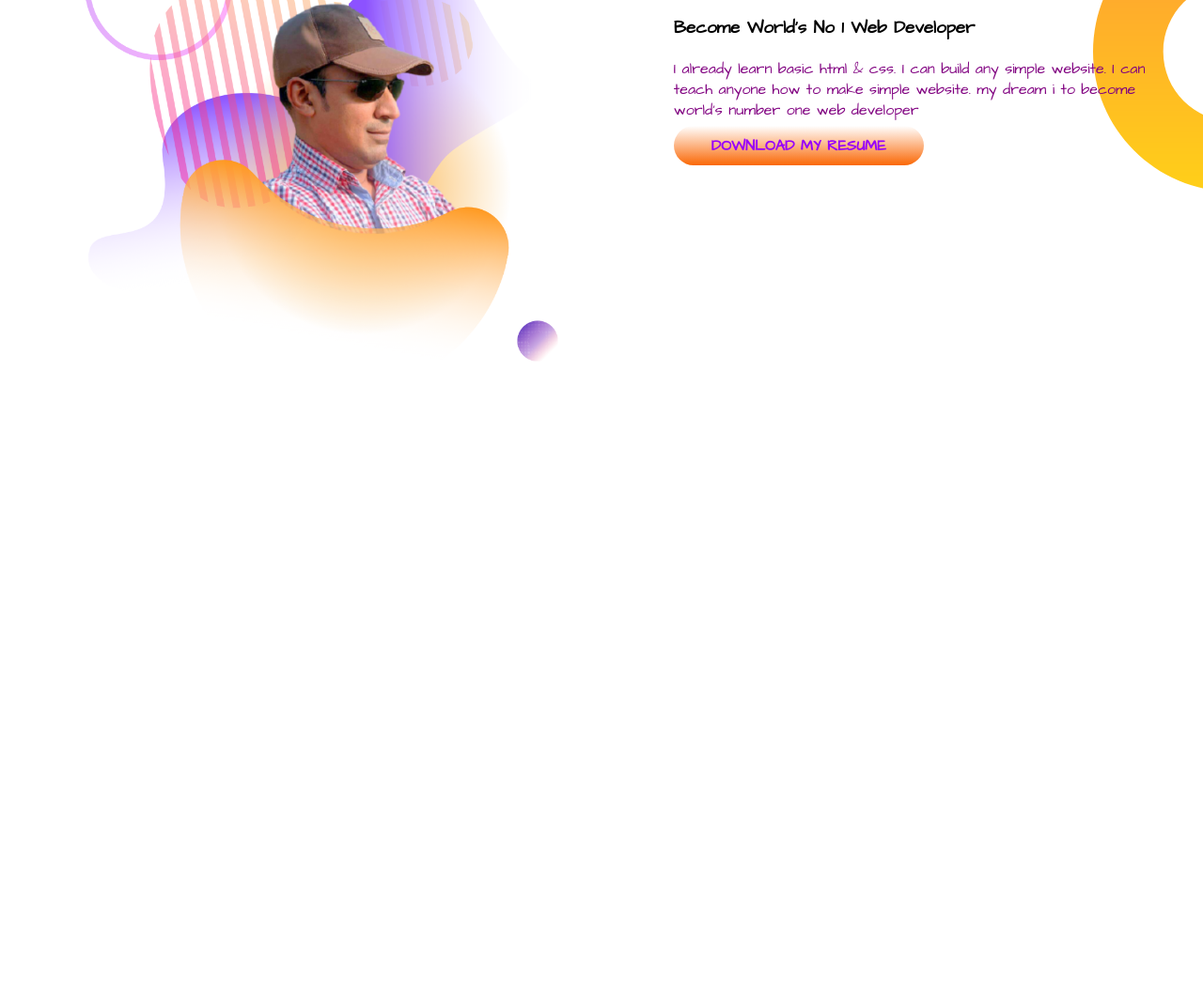
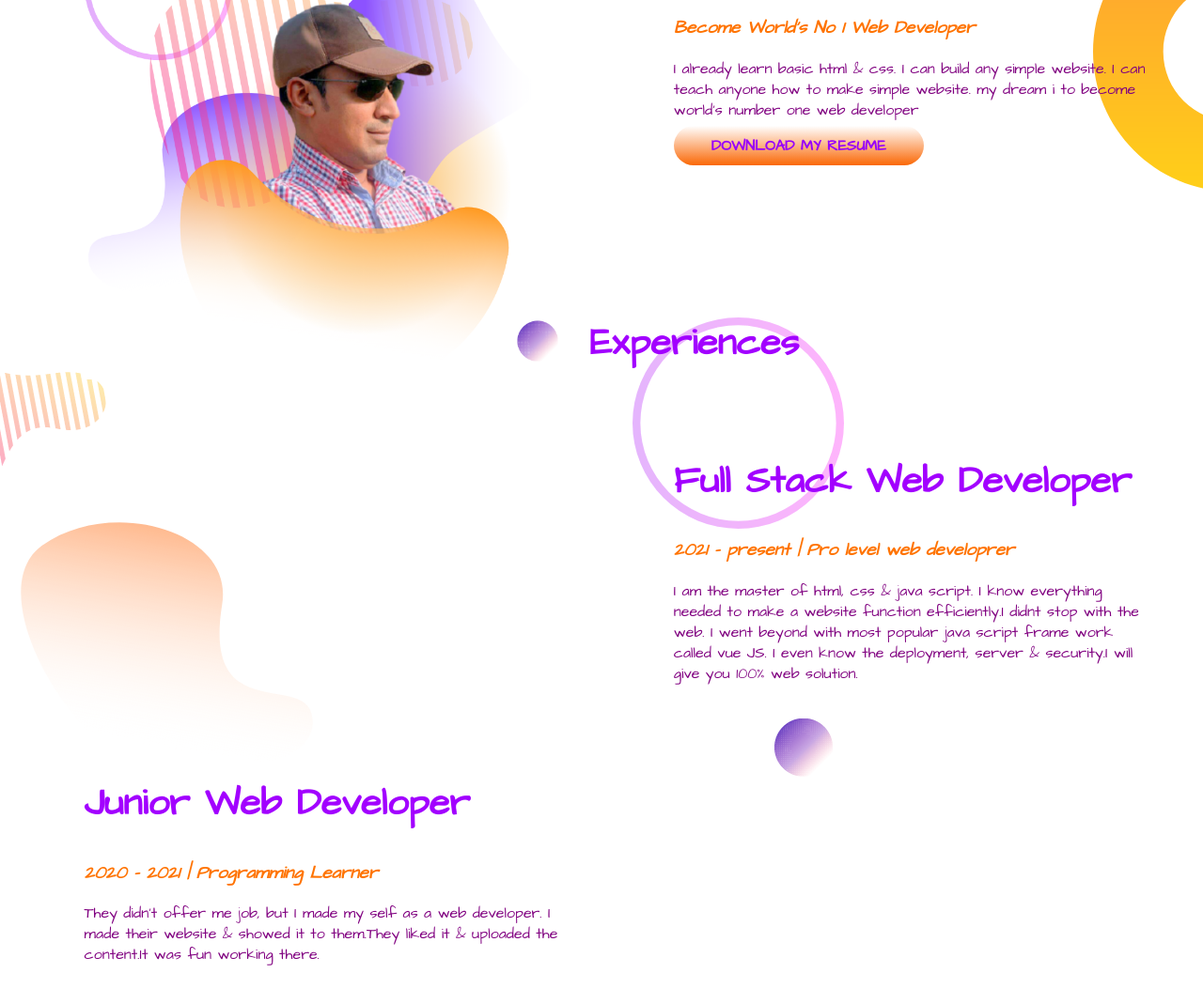
Before and after one commit to omardgmark/My-Web-portfolio, a plain HTML site: page index.html in a window 1280 px wide. Shown: the part 695-1764 px from the top of the page at 94% size. Before the commit the page ends 1500 px from the top, so only its background shows below. Drawn offline with Linux system fonts and the light colour scheme.

Commit message:
constructing third section exprnc. facing prblm with 2 div, not aligning properly

```diff
--- a/index.html
+++ b/index.html
@@ -14,8 +14,8 @@
     <section class="top-bg">
         <div class="half-width">
             <h1>Welcome To</h1>
-            <h1><span class="name-highlight">OMAR's</span> Website</h1>
-            <h3>World class professional web developer</h3>
+            <h1><span class="orange-highlight">OMAR's</span> Website</h1>
+            <h3 class="prpl-highlight">World class professional web developer</h3>
             <p>I am a Professional web developer, having 5 years experience in this fieald. Experience in html5, css3, JS, bootstrap, react & node </p>
             <a class="link-button" target="_blank" href="https://www.linkedin.com/in/md-omar-faruq-bb41691ba/"><b>HIRE ME</b></a>
         </div>
@@ -26,13 +26,24 @@
 
         </div>
         <div class="half-width">
-            <h2>Big Dream</h2>
-            <h3>Become World's No 1 Web Developer</h3>
+            <h2 class="prpl-highlight">Big Dream</h2>
+            <h3 class="orange-highlight">Become World's No 1 Web Developer</h3>
             <p>I already learn basic html & css. I can build any simple website. I can teach anyone how to make simple website. my dream i to become world's number one web developer</p>
             <a class="link-button" target="_blank" href="https://www.linkedin.com/in/md-omar-faruq-bb41691ba/"><b>DOWNLOAD MY RESUME</b></a>
         </div>
     </section>
-    <section class="experience-sctn">
+    <section class="exprnc">
+        <h2 class="prpl-highlight">Experiences</h2>
+        <div class="half-width">
+            <h2 class="prpl-highlight">Full Stack Web Developer</h2>
+            <h3 class="orange-highlight">2021 - present | Pro level web developrer</h3>
+            <p>I am the master of html, css & java script. I know everything needed to make a website function efficiently.I didnt stop with the web. I went beyond with most popular java script frame work called vue JS. I even know the deployment, server & security.I will give you 100% web solution.</p>
+        </div>
+        <div class="half-width">
+            <h2 class="prpl-highlight">Junior Web Developer</h2>
+            <h3 class="orange-highlight">2020 - 2021 | Programming Learner</h3>
+            <p>They didn't offer me job, but I made my self as a web developer. I made their website & showed it to them.They liked it & uploaded the content.It was fun working there.</p>
+        </div>
 
     </section>
 
--- a/style.css
+++ b/style.css
@@ -12,13 +12,16 @@ h2{
 p{
     color: purple;
 }
-.name-highlight{
+.orange-highlight{
     color: rgb(255, 115, 0);
     font-style: italic;
     font-weight: 200px;
 }
+.prpl-highlight{
+    color: rgb(162, 0, 255);
+}
 .half-width{
-    width: 40%; /*removed float: left; for top banner background first, later added again*/
+    width: 40%;   /*removed float: left; for top banner background first, later added again*/
     float: left;
     padding: 2%;
     margin-left: 5%;
@@ -45,3 +48,7 @@ section{
     background-repeat: no-repeat;
     background-position: right;
 }
+.exprnc{
+    background-image: url("images/exprnc-bg.png");
+    background-repeat: no-repeat;
+}
```
Also changed, not shown: images/exprnc-bg.png (added).
